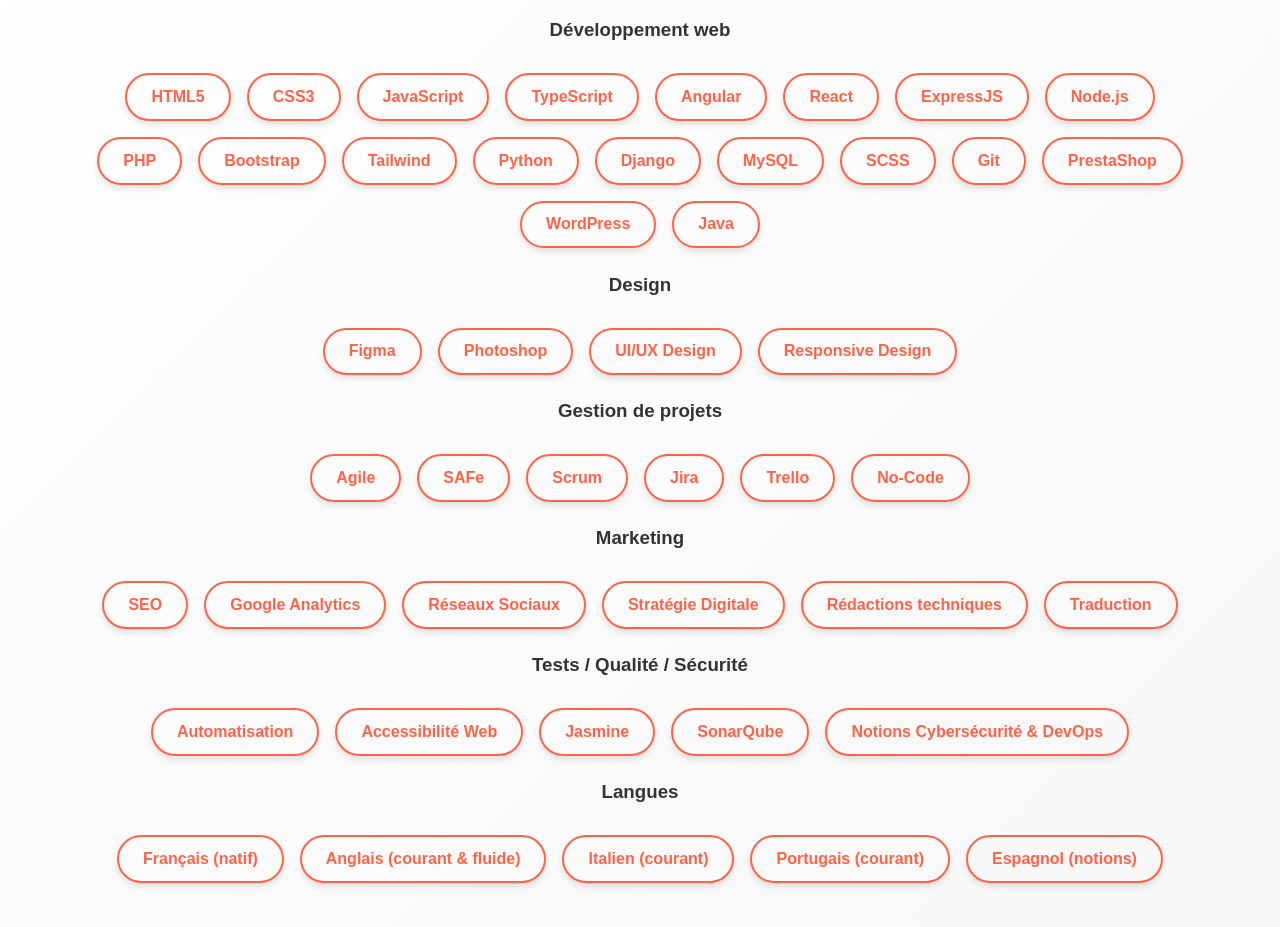
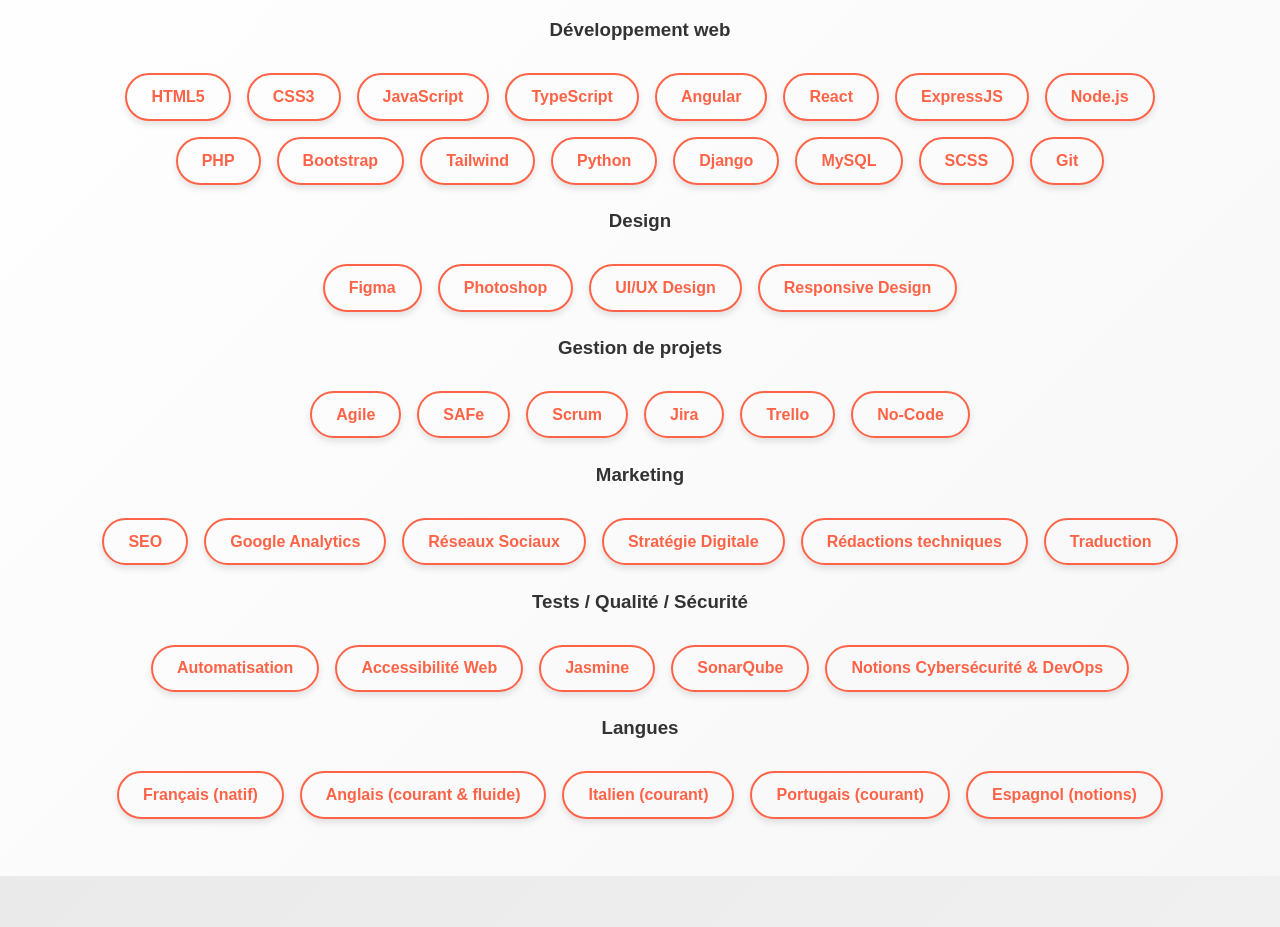
Before and after one commit to CloeCrdr/portfolio, an Angular app: page / in a window 1280 px wide. Shown: the part 900-1827 px from the top of the page. Built offline with nearby package versions, Linux system fonts and the light colour scheme; what ngx-owl-carousel-o would draw is missing.

Commit message:
MODIFICATION : skills

```diff
--- a/src/app/components/skills/skills.component.ts
+++ b/src/app/components/skills/skills.component.ts
@@ -36,10 +36,7 @@
       'Django',
       'MySQL',
       'SCSS',
-      'Git',
-      'PrestaShop',
-      'WordPress',
-      'Java'
+      'Git'
     ],
     projets: [
       'Agile',
```
